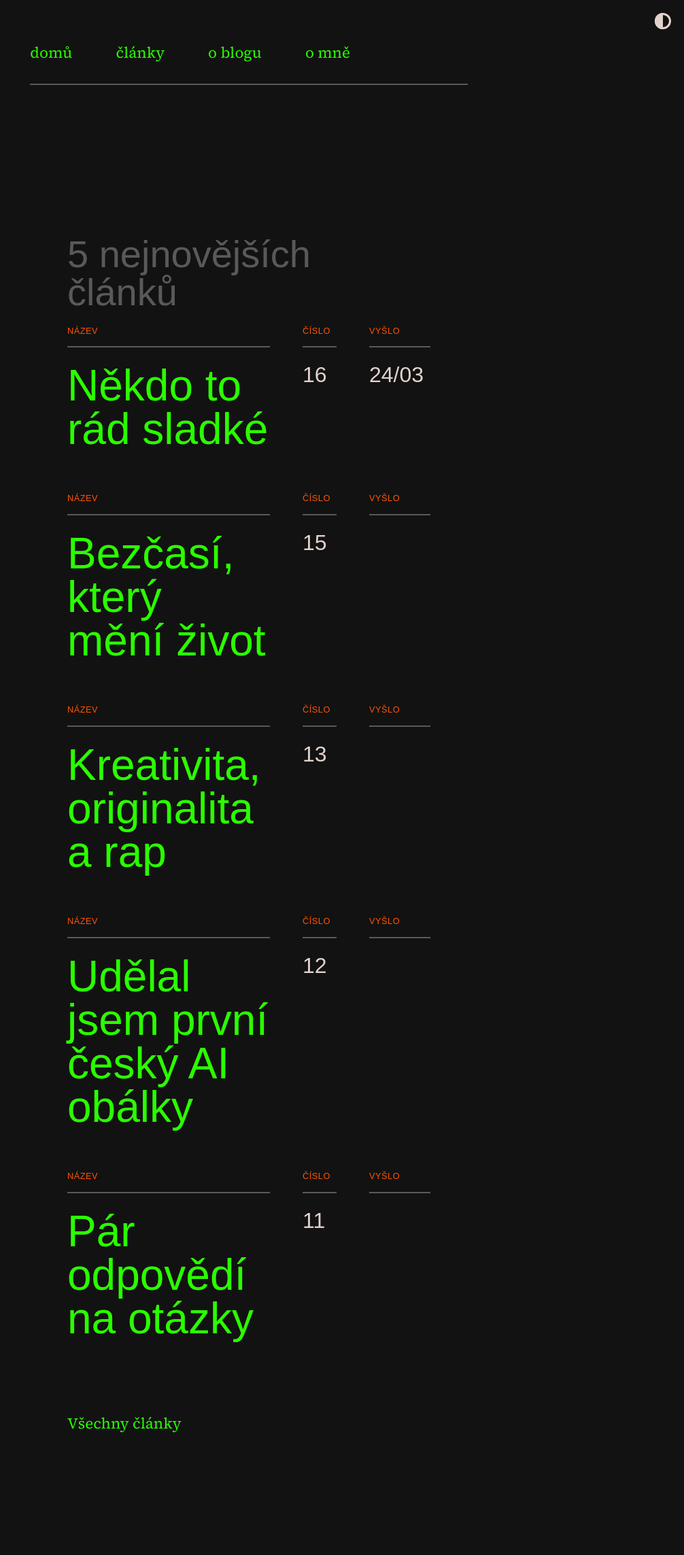
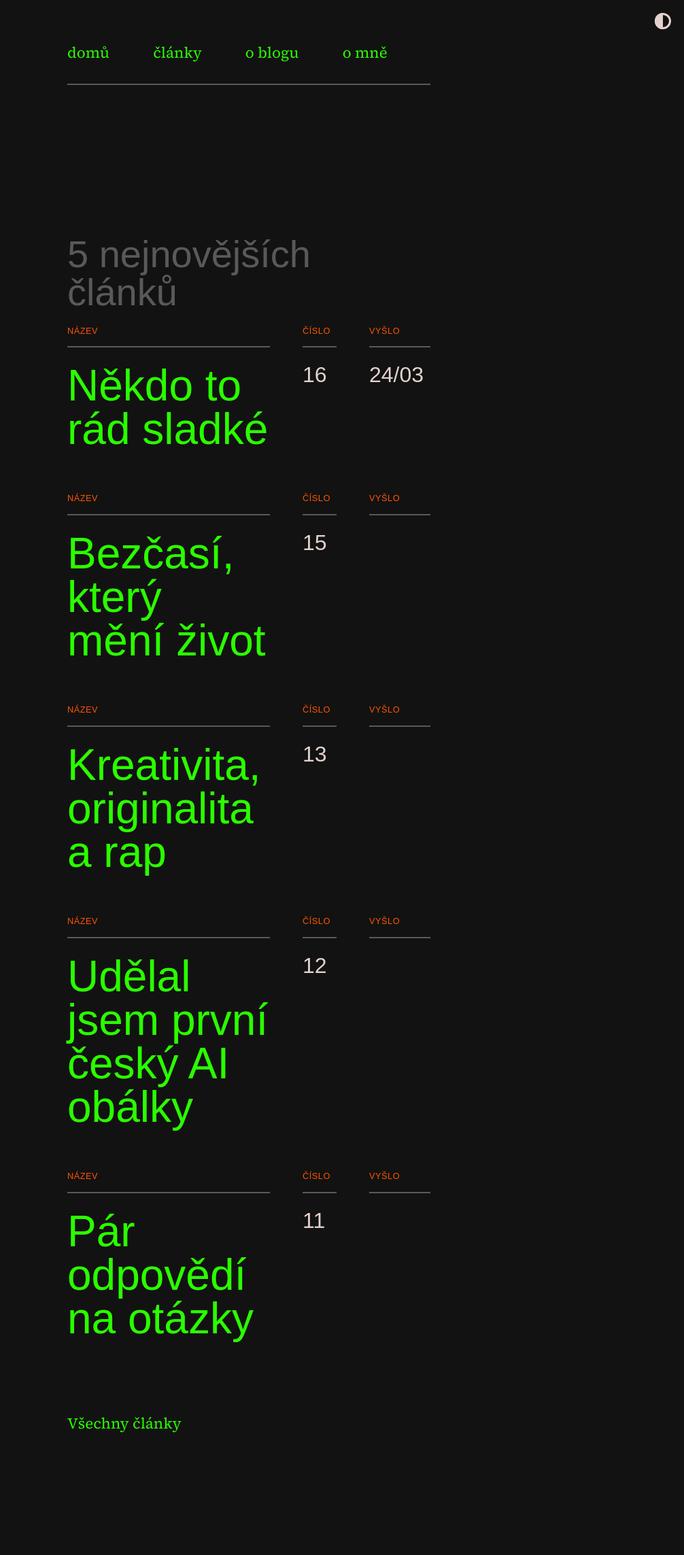
Before and after one commit to scherrer-txt/bts, a Jekyll site: the page built from index.md, in a window 1280 px wide. Shown: the whole page at 68% size, without its empty margins (274-1280 px from the left). Built offline with Jekyll 4.4.1, drawn with Linux system fonts in a browser that asks for light colours; some web fonts are replaced.

Commit message:
Update moonwalk.scss

```diff
--- a/_sass/moonwalk.scss
+++ b/_sass/moonwalk.scss
@@ -436,7 +436,7 @@ p code, li code {
   }
 
 .menu {
-  max-width: 1170px;
+  max-width: 65%;
   margin: 0 auto;
 }
 
@@ -444,7 +444,7 @@ p code, li code {
   display: flex;
   list-style-type: none;
   flex-direction: row;
-  max-width: 65%;
+  width: 65%;
   margin: 0 auto;
   padding-bottom: 1rem;
   border-bottom: 2px solid var(--code-text);
```
